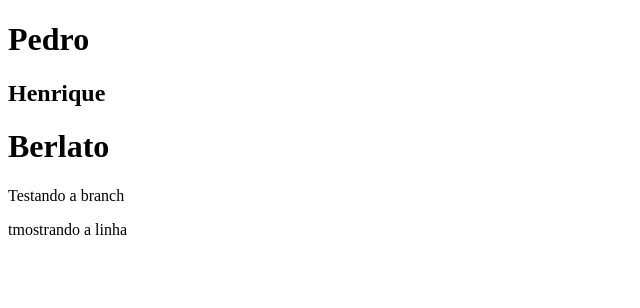
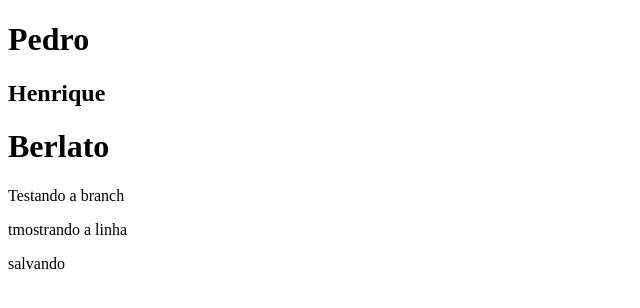
Before and after one commit to PedroPires77/AulaDevOps, a plain HTML site: page index.html in a window 1280 px wide. Shown: the full height of the page, 0-640 px from the left. Drawn offline with Linux system fonts and the light colour scheme.

Commit message:
salvando

```diff
--- a/index.html
+++ b/index.html
@@ -12,5 +12,6 @@
     <h1>Berlato</h1>
     <hp>Testando a branch</hp>
     <p>tmostrando a linha</p>
+    <p>salvando</p>
 </body>
 </html>
```
